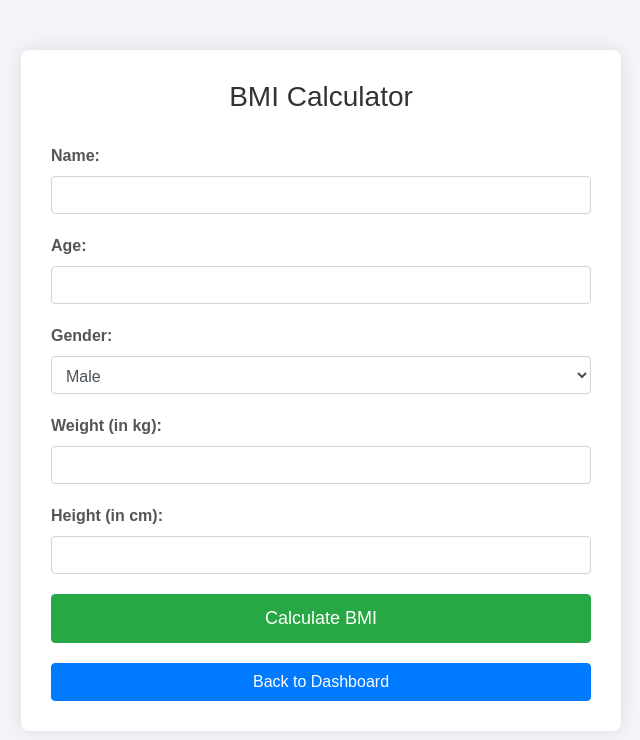
After one commit to itz-mehraz/BMI_PHP_APP, a PHP site: page /bmi_calculator.php in a window 1280 px wide. The commit adds this page. Shown: the top 740 px of the page, without its empty margins (319-959 px from the left). Run offline with PHP 8.4, Linux system fonts and the light colour scheme.

Commit message:
Initial commit

```diff
--- /dev/null
+++ b/bmi_calculator.php
@@ -0,0 +1,171 @@
+<?php
+session_start();
+include 'db/config.php';
+
+// Initialize variables
+$bmi = '';
+$resultMessage = '';
+$bmiUserID = 0;
+
+// Handle form submission
+if ($_SERVER["REQUEST_METHOD"] == "POST") {
+    $name = $_POST['name'];
+    $age = $_POST['age'];
+    $gender = $_POST['gender'];
+    $weight = $_POST['weight'];
+    $height = $_POST['height'];
+
+    // Validate input
+    if ($name && $age && $gender && $weight && $height) {
+        $heightInMeters = $height / 100; // Convert height to meters
+        $bmi = $weight / ($heightInMeters * $heightInMeters);
+
+        // BMI classification
+        if ($bmi < 18.5) {
+            $resultMessage = "You are underweight.";
+        } elseif ($bmi >= 18.5 && $bmi <= 24.9) {
+            $resultMessage = "You have a normal weight.";
+        } elseif ($bmi >= 25 && $bmi <= 29.9) {
+            $resultMessage = "You are overweight.";
+        } else {
+            $resultMessage = "You are obese.";
+        }
+
+        // Insert user data into BMIUsers table
+        $sql = "INSERT INTO BMIUsers (Name, Age, Gender) VALUES (?, ?, ?)";
+        if ($stmt = $conn->prepare($sql)) {
+            $stmt->bind_param("sis", $name, $age, $gender);
+            if ($stmt->execute()) {
+                $bmiUserID = $stmt->insert_id; // Get the newly inserted user's ID
+            } else {
+                $resultMessage = "Failed to add user. Please try again.";
+            }
+            $stmt->close();
+        }
+
+        // Insert BMI record into BMIRecords table
+        if ($bmiUserID) {
+            $sql = "INSERT INTO BMIRecords (BMIUserID, Height, Weight, BMI) VALUES (?, ?, ?, ?)";
+            if ($stmt = $conn->prepare($sql)) {
+                $stmt->bind_param("iddd", $bmiUserID, $height, $weight, $bmi);
+                if ($stmt->execute()) {
+                    $resultMessage .= " BMI record added successfully.";
+                } else {
+                    $resultMessage .= " Failed to add BMI record. Please try again.";
+                }
+                $stmt->close();
+            }
+        }
+    } else {
+        $resultMessage = "Please enter all required information.";
+    }
+}
+?>
+
+<!DOCTYPE html>
+<html lang="en">
+<head>
+    <meta charset="UTF-8">
+    <title>BMI Calculator</title>
+    <link rel="stylesheet" href="https://maxcdn.bootstrapcdn.com/bootstrap/4.5.2/css/bootstrap.min.css">
+    <style>
+        body {
+            background-color: #f4f4f9;
+            font-family: 'Arial', sans-serif;
+        }
+        .container {
+            max-width: 600px;
+            margin: 50px auto;
+            background-color: #fff;
+            padding: 30px;
+            border-radius: 8px;
+            box-shadow: 0px 0px 20px rgba(0, 0, 0, 0.1);
+        }
+        h2 {
+            text-align: center;
+            margin-bottom: 30px;
+            font-size: 28px;
+            color: #333;
+        }
+        .form-group {
+            margin-bottom: 20px;
+        }
+        .form-group label {
+            font-weight: bold;
+            color: #555;
+        }
+        .form-control {
+            padding: 10px;
+            font-size: 16px;
+        }
+        .btn-success {
+            background-color: #28a745;
+            border-color: #28a745;
+            width: 100%;
+            padding: 10px;
+            font-size: 18px;
+        }
+        .result {
+            margin-top: 20px;
+            font-size: 18px;
+            padding: 15px;
+            border-radius: 5px;
+        }
+        .alert-info {
+            background-color: #d1ecf1;
+            color: #0c5460;
+            border-color: #bee5eb;
+        }
+        .btn-primary {
+            margin-top: 20px;
+            width: 100%;
+        }
+    </style>
+</head>
+<body>
+    <div class="container">
+        <h2>BMI Calculator</h2>
+        <form method="post" action="<?php echo htmlspecialchars($_SERVER["PHP_SELF"]); ?>">
+            <div class="form-group">
+                <label for="name">Name:</label>
+                <input type="text" name="name" id="name" class="form-control" required>
+            </div>
+            <div class="form-group">
+                <label for="age">Age:</label>
+                <input type="number" name="age" id="age" class="form-control" required min="1">
+            </div>
+            <div class="form-group">
+                <label for="gender">Gender:</label>
+                <select name="gender" id="gender" class="form-control" required>
+                    <option value="Male">Male</option>
+                    <option value="Female">Female</option>
+                    <option value="Other">Other</option>
+                </select>
+            </div>
+            <div class="form-group">
+                <label for="weight">Weight (in kg):</label>
+                <input type="number" name="weight" id="weight" class="form-control" required step="0.1" min="1">
+            </div>
+            <div class="form-group">
+                <label for="height">Height (in cm):</label>
+                <input type="number" name="height" id="height" class="form-control" required step="0.1" min="1">
+            </div>
+            <button type="submit" class="btn btn-success">Calculate BMI</button>
+        </form>
+
+        <?php if ($bmi): ?>
+            <div class="result alert alert-info">
+                Your BMI is: <?php echo round($bmi, 2); ?><br>
+                <?php echo $resultMessage; ?>
+            </div>
+        <?php endif; ?>
+
+        <a href="index.php" class="btn btn-primary">Back to Dashboard</a>
+    </div>
+</body>
+</html>
+
+<?php
+// Close the database connection
+mysqli_close($conn);
+?>
```
Also changed, not shown: index.php (+146 -103 lines), sql/crud.sql (+32 -0 lines), README.md.
